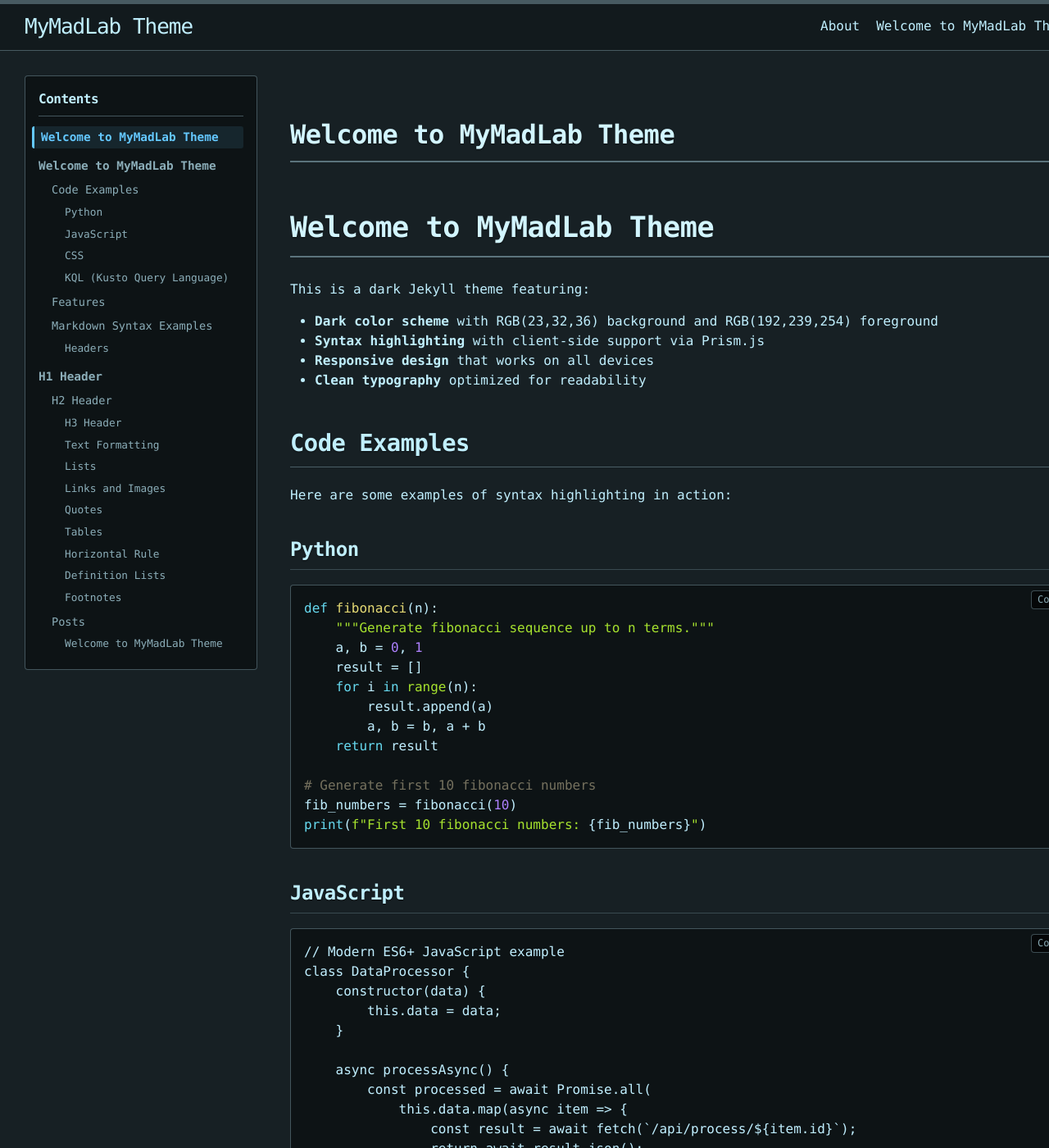
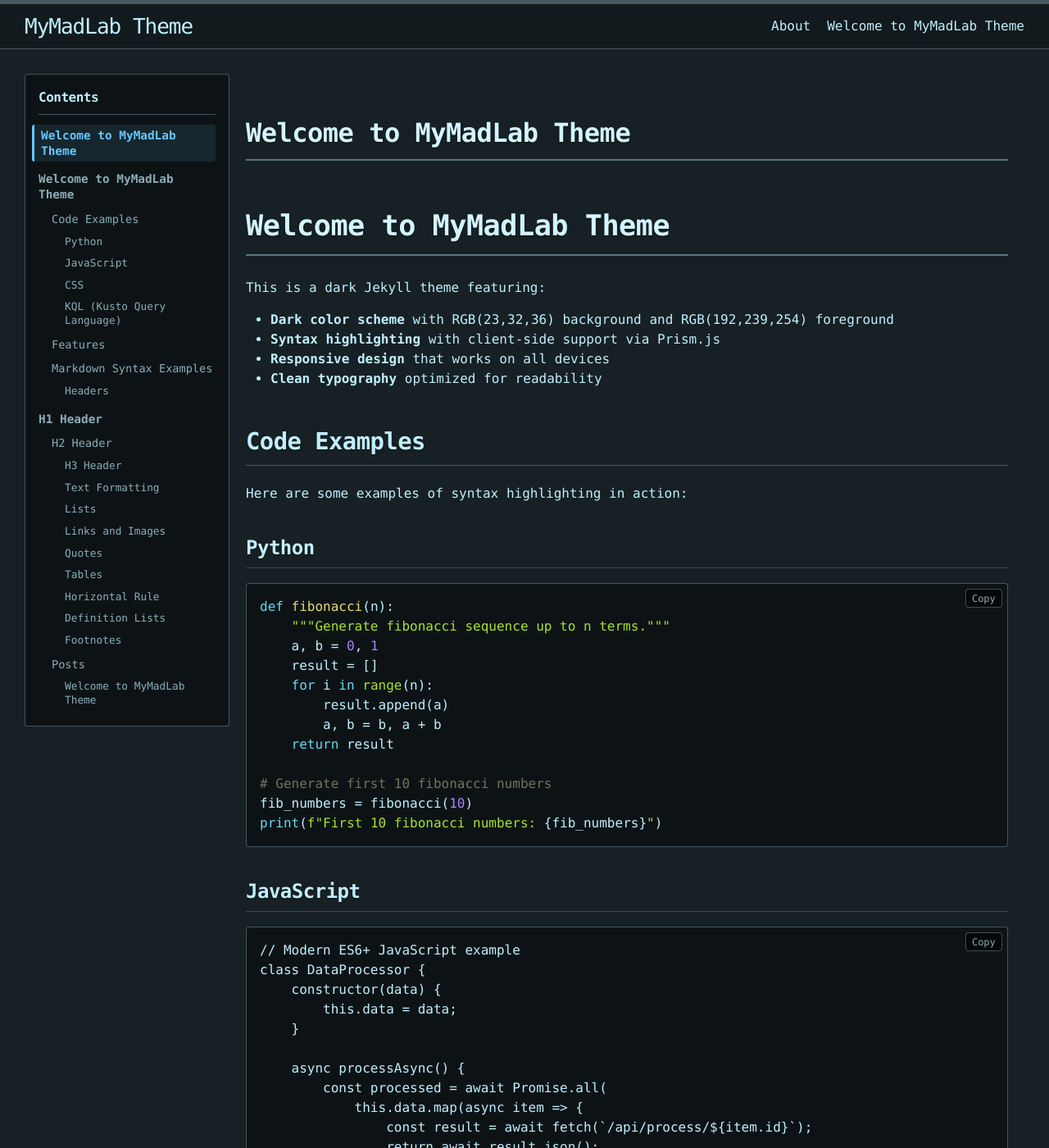
Before and after one commit to biggiebk/theme_mymadlab, a Jekyll site: the page built from index.md, in a window 1280 px wide and 1400 px high. Shown: the whole window at 82% size. Built offline with Jekyll 4.4.1, drawn with Linux system fonts in a browser that asks for light colours; nearby versions of some CDN libraries; our own code applies the rules of GitHub Pages for plain Markdown files.

Commit message:
Fix content cut off

```diff
--- a/_sass/mymadlab/_base.scss
+++ b/_sass/mymadlab/_base.scss
@@ -1,3 +1,14 @@
+/**
+ * Universal box-sizing and overflow fixes
+ */
+*, *::before, *::after {
+  box-sizing: border-box;
+}
+
+html, body {
+  overflow-x: hidden;
+}
+
 /**
  * Mixins - Define these first before using them
  */
@@ -291,7 +302,7 @@ pre {
 .wrapper {
   width: 100%;
   margin-right: 0;
-  margin-left: auto;
+  margin-left: 0;
   padding-right: $spacing-unit;
   padding-left: $spacing-unit;
   @extend %clearfix;
--- a/_sass/mymadlab/_layout.scss
+++ b/_sass/mymadlab/_layout.scss
@@ -200,7 +200,6 @@
   border: 1px solid $border-color;
   border-radius: 4px;
   padding: 1rem;
-  margin-right: 20px;
   position: sticky;
   top: 20px;
 
@@ -305,7 +304,7 @@
     .wrapper {
       display: flex;
       align-items: flex-start;
-      gap: 0;
+      gap: 20px; /* Use gap instead of margins */
       padding-left: $spacing-unit;
       padding-right: $spacing-unit;
     }
@@ -314,7 +313,7 @@
   body.has-toc .page-content .content-area {
     flex: 1;
     min-width: 0; /* Allow content to shrink */
-    padding-left: 20px;
+    overflow-x: auto; /* Allow horizontal scrolling for wide content */
   }
 }
 
```
